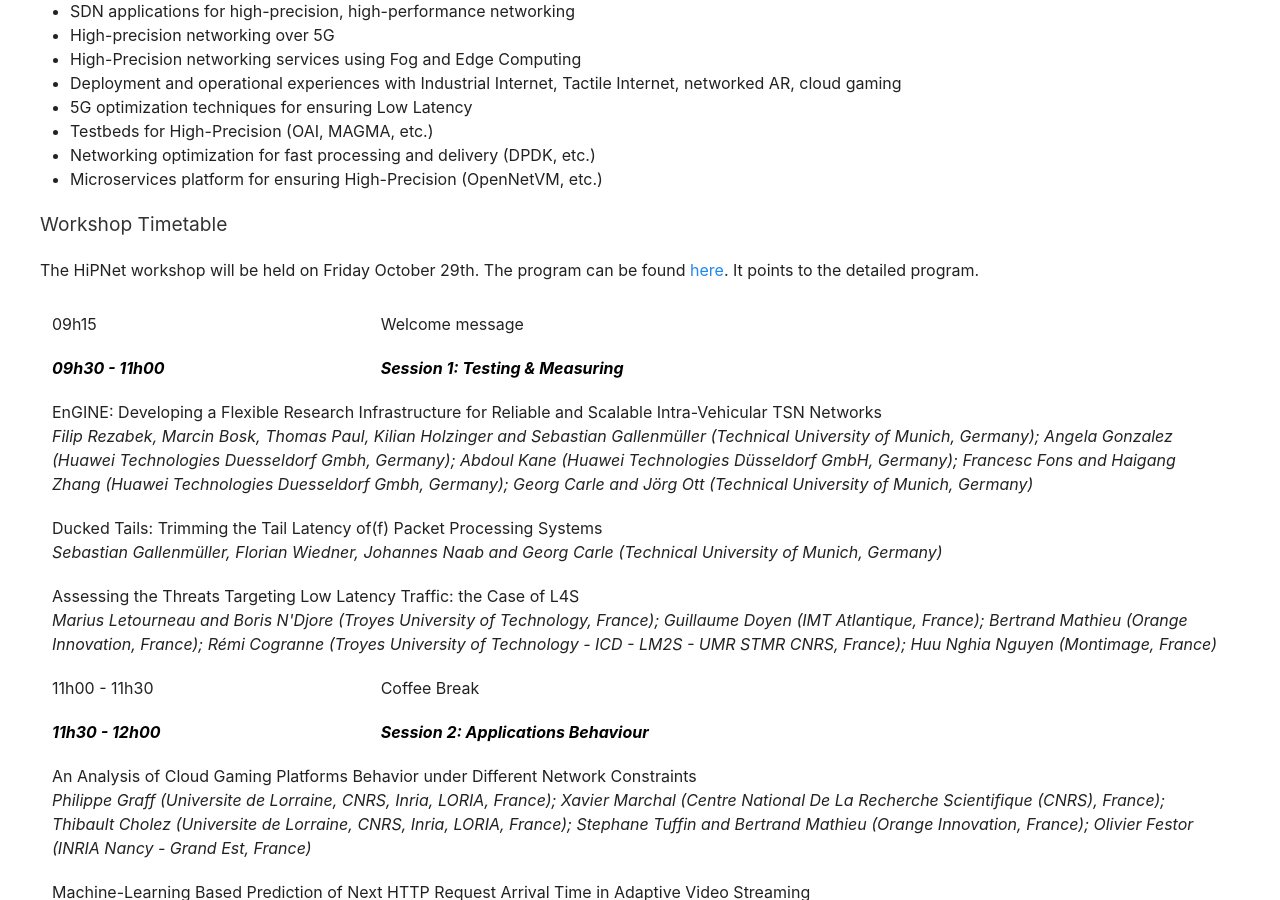
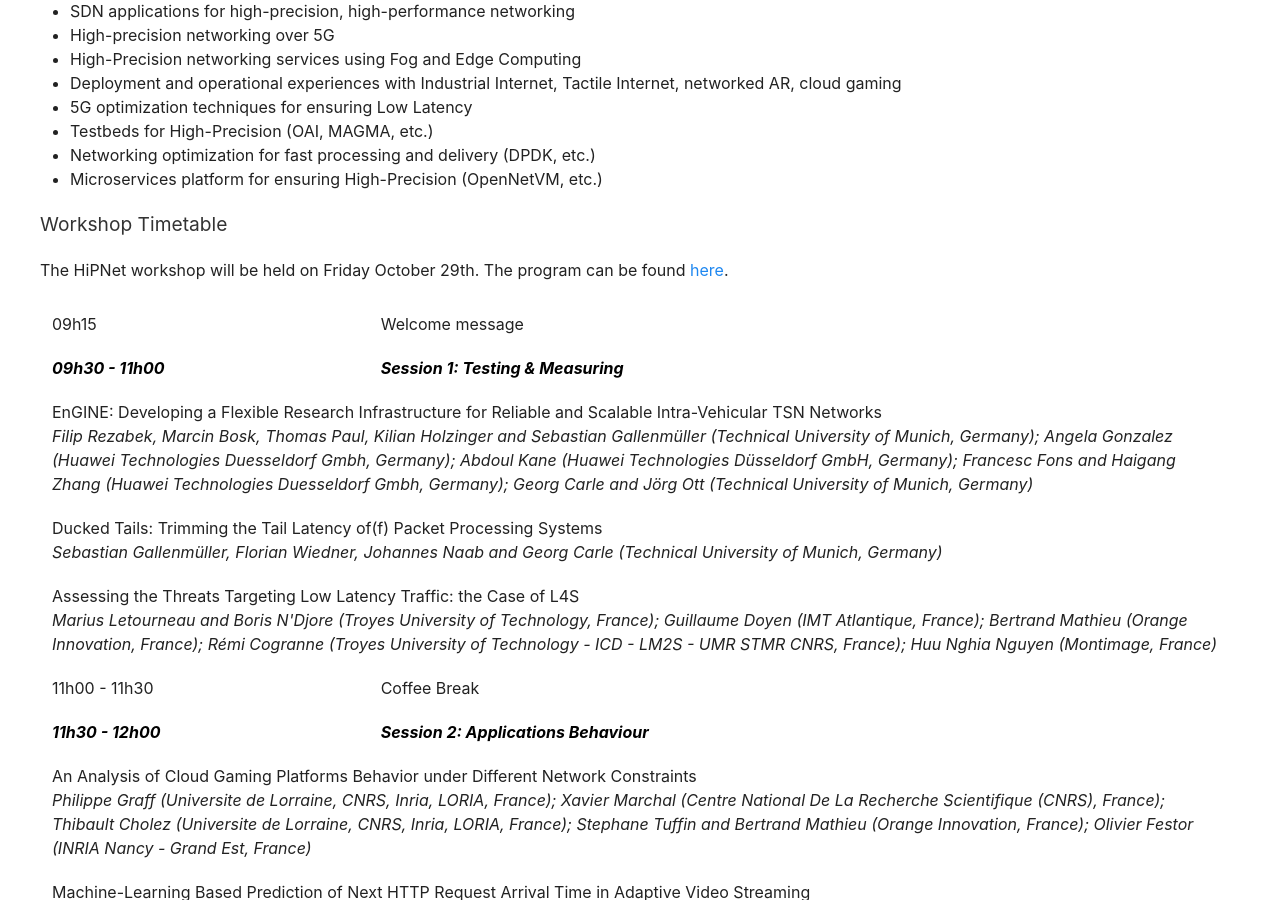
Before and after one commit to stuartclayman/cnsm_2021_website, a Jekyll site: the page built from workshop_HiPNet.html, in a window 1280 px wide and 900 px high, scrolled down 1433 px. Built offline with Jekyll 4.4.1, drawn with Linux system fonts in a browser that asks for light colours; nearby versions of some CDN libraries.

Commit message:
Workshops

```diff
--- a/workshop_HiPNet.html
+++ b/workshop_HiPNet.html
@@ -95,8 +95,7 @@ Various approaches are emerging that try to tackle those challenges. Data center
 <h3>Workshop Timetable</h3>
 
 
-<p> The HiPNet workshop will be held on Friday October 29th. The program can be found <a href="http://www.cnsm-conf.org/2021/program.html">here</a>.
-  It points to the detailed program. </p>
+<p> The HiPNet workshop will be held on Friday October 29th. The program can be found <a href="http://www.cnsm-conf.org/2021/program.html">here</a>.</p>
 
 
 
--- a/workshop_NetPA.html
+++ b/workshop_NetPA.html
@@ -76,8 +76,7 @@ layout: page
 
 <h3>Workshop Program</h3>
 
-<p> The NetPA workshop will be held on Monday October 25th. The program can be found <a href="http://www.cnsm-conf.org/2021/program.html">here</a>.
-It points to the detailed program. </p>
+<p> The NetPA workshop will be held on Monday October 25th. The program can be found <a href="http://www.cnsm-conf.org/2021/program.html">here</a>.</p>
 
 
 <table class="uk-table uk-table-small uk-table-responsive">
```
